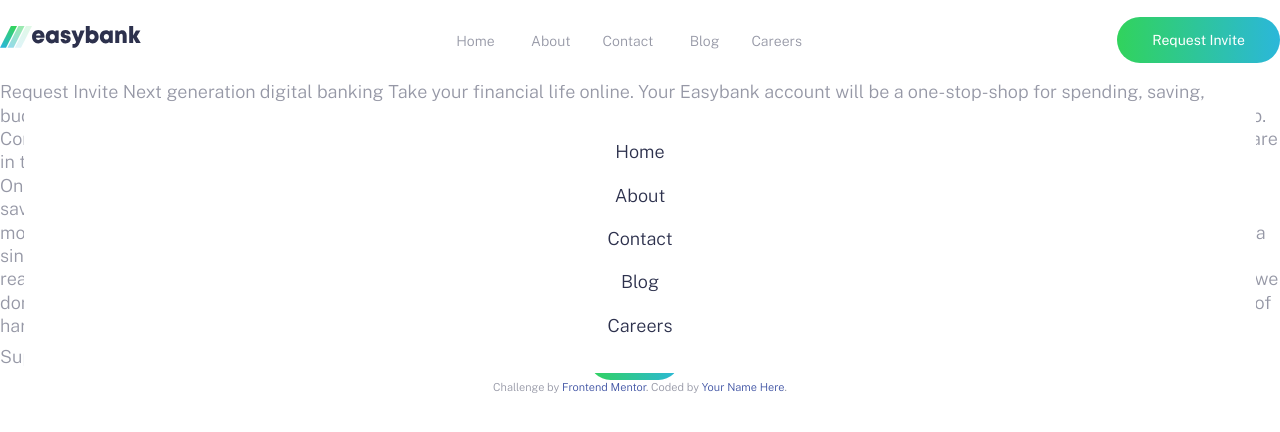
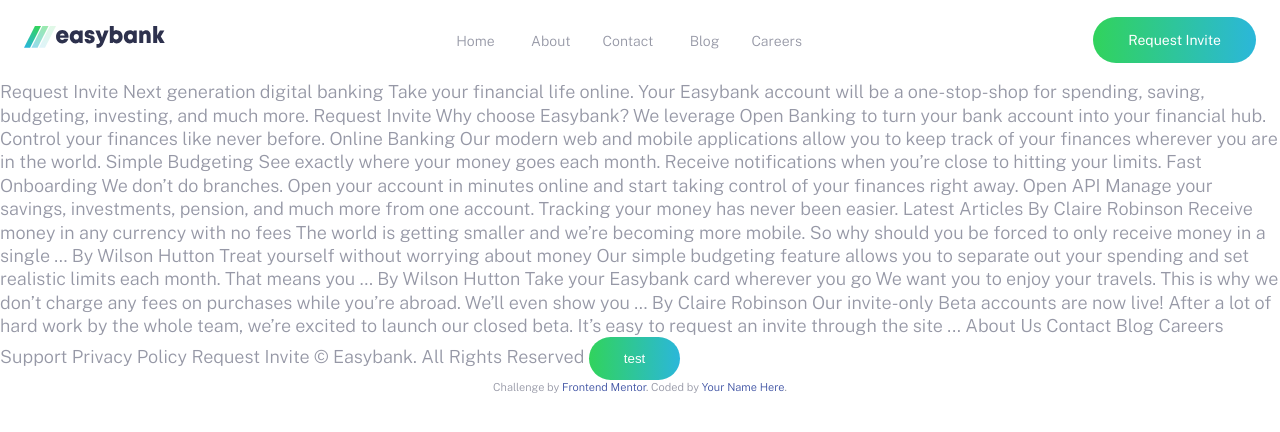
Before and after one commit to Mewadi11/fight, a plain HTML site: page index.html in a window 1280 px wide. Drawn offline with nearby package versions, Linux system fonts and the light colour scheme.

Commit message:
เมนูยังโชว์

```diff
--- a/app/scss/_globals.scss
+++ b/app/scss/_globals.scss
@@ -15,7 +15,7 @@ body {
   font-weight: 300;
   color: $grayishBlue;
   line-height: 1.3;
-
+}
   &.noscroll {
     overflow: hidden;
   }
@@ -27,8 +27,8 @@ a:hover {
 }
 
 .container {
-  padding-left: 1.5rem;
-  padding-right: 1.5rem;
+  max-width: 69.375rem;
+  margin: 0 auto;
 }
 
 // Flexbox
--- a/app/scss/_header.scss
+++ b/app/scss/_header.scss
@@ -17,14 +17,12 @@
   }
 
   .overlay {
-    visibility: hidden;
     opacity: 0;
     position: fixed;
-    top: 3.75rem;
+    top: 0px;
     right: 0px;
     bottom: 0px;
     left: 0px;
-    z-index: 1;
     background-image: linear-gradient($darkBlue, transparent);
   }
 
@@ -50,7 +48,7 @@
       height: 2px;
       background-color: $darkBlue;
       transition: all 300ms ease-in-out;
-      transform-origin: 3px 2px;
+      transform-origin: 3px 1px;
 
       &:not(:last-child) {
         margin-bottom: 5px;
@@ -59,24 +57,23 @@
   }
 
   &__menu {
-    margin: 0px 1.5rem;
-    // width: calc(100% - 3rem);
-    width: 200%;
+      position: absolute;
+      width: calc(100% - 3rem);
     left: 50%;
     transform: translateX(-50%);
     background: $white;
+     margin-top: 1.5rem;
     padding: 1.625rem;
     border-radius: 5px;
-    margin: 0px 1.5rem;
-    margin-top: 1.5rem;
-    text-align: center;
-    display: block;
+
+
 
     a {
       display: block;
+      padding: 0.625rem;
       color: $darkBlue;
-      padding: 0.625rem;
       text-align: center;
+
     }
   }
 
--- a/index.html
+++ b/index.html
@@ -21,7 +21,7 @@
   <header class="header">
     <div class="overlay has-fade"></div>
 
-    <nav class="flex flex-jc-sb flex-ai-c">
+    <nav class="container flex flex-jc-sb flex-ai-c">
       <a href="/" class="header__logo">
       <img src="images/logo.svg" alt="Easybank">
       </a>
```
Also changed, not shown: app/scss/style.css, 1 other file.
